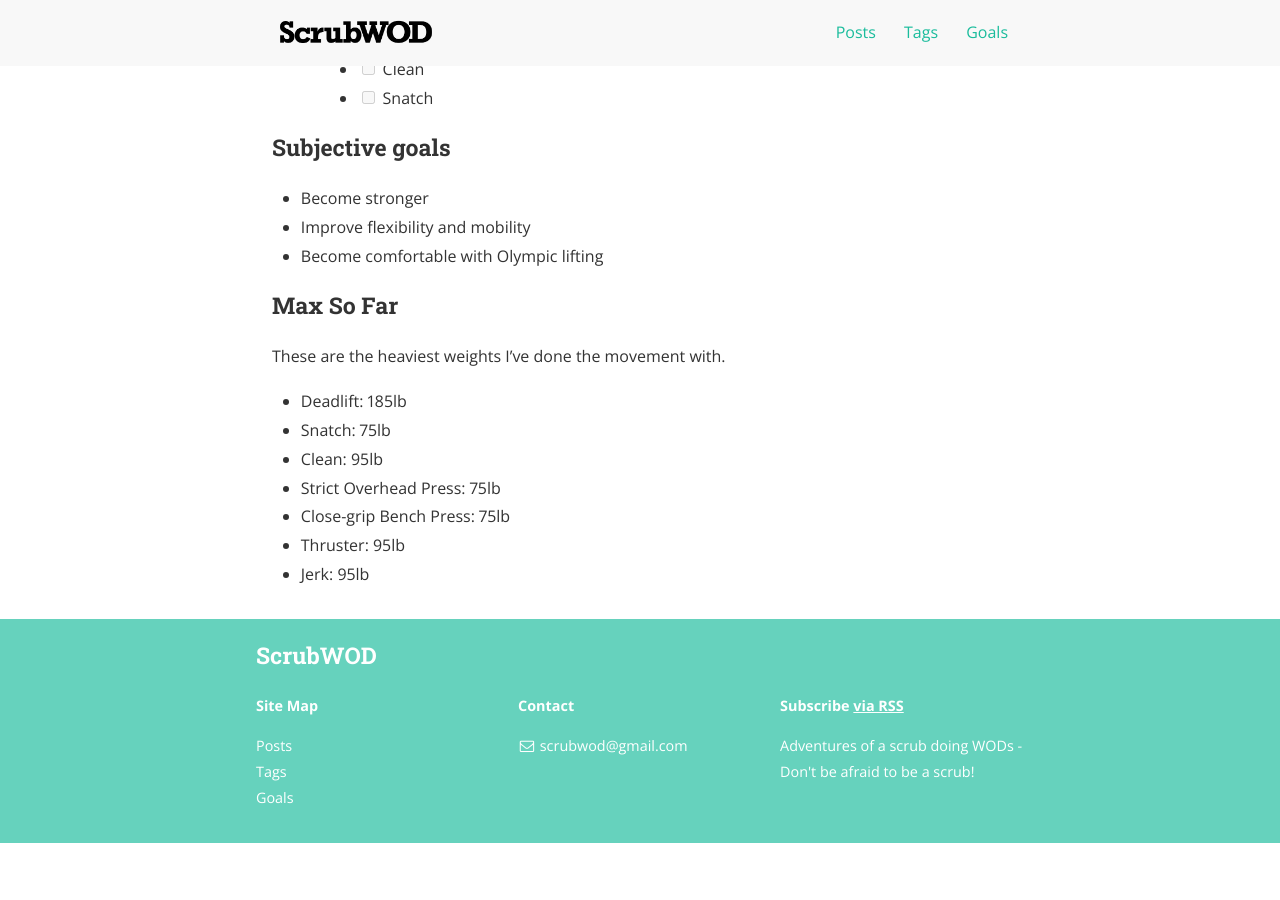
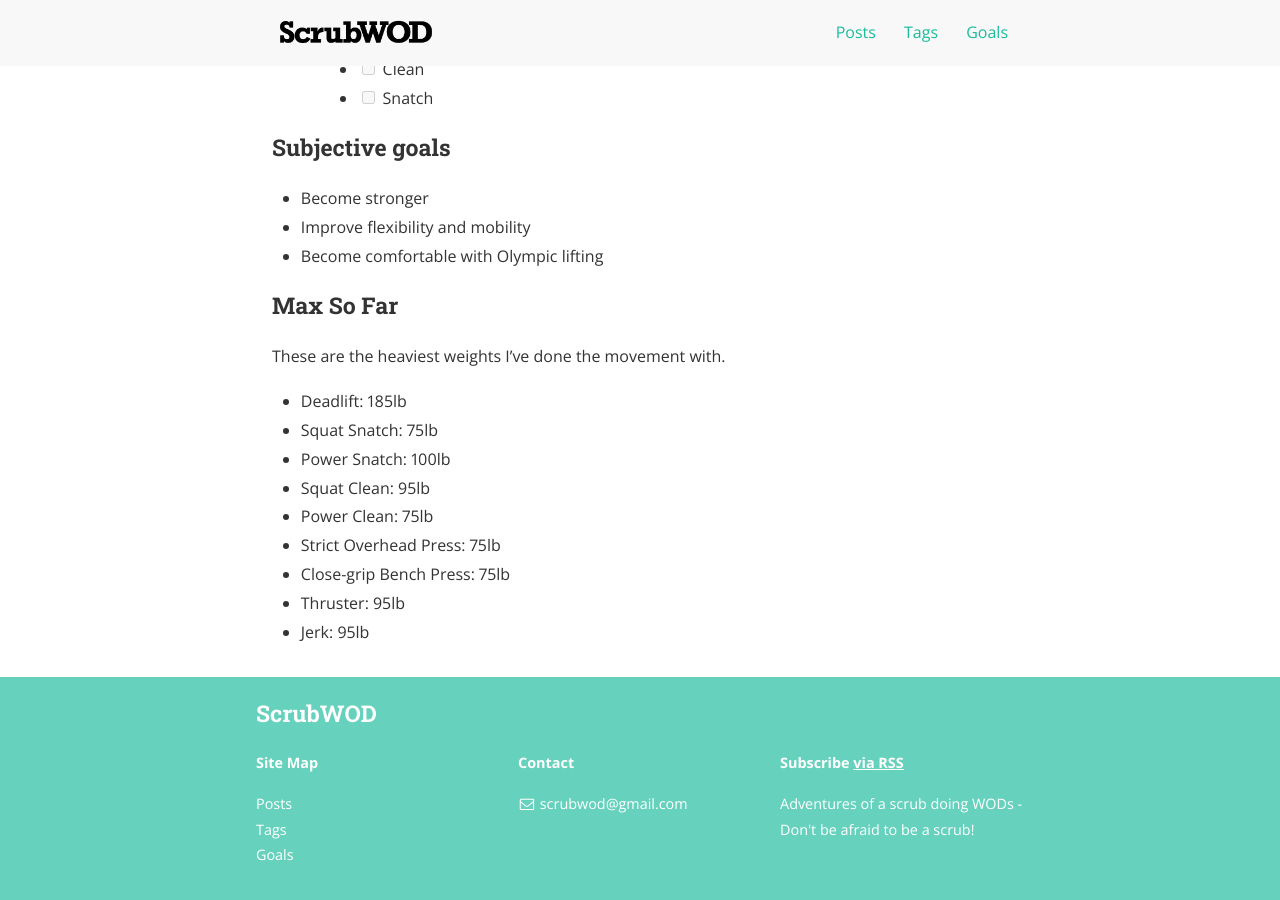
Before and after one commit to scrubwod/scrubwod.github.io, a Jekyll site: the page built from goals.md, in a window 1280 px wide and 900 px high, scrolled down 603 px. Built offline with Jekyll 4.4.1, drawn with Linux system fonts in a browser that asks for light colours; nearby versions of some CDN libraries; before the commit the page ends 1446 px from its top, so only the background shows below that.

Commit message:
[GOALS] Split power/clean goals

```diff
--- a/goals.md
+++ b/goals.md
@@ -35,8 +35,10 @@ This is just a running list of my goals related to CrossFit.
 These are the heaviest weights I've done the movement with.
 
 - Deadlift: 185lb
-- Snatch: 75lb
-- Clean: 95lb
+- Squat Snatch: 75lb
+- Power Snatch: 100lb
+- Squat Clean: 95lb
+- Power Clean: 75lb
 - Strict Overhead Press: 75lb
 - Close-grip Bench Press: 75lb
 - Thruster: 95lb
```
